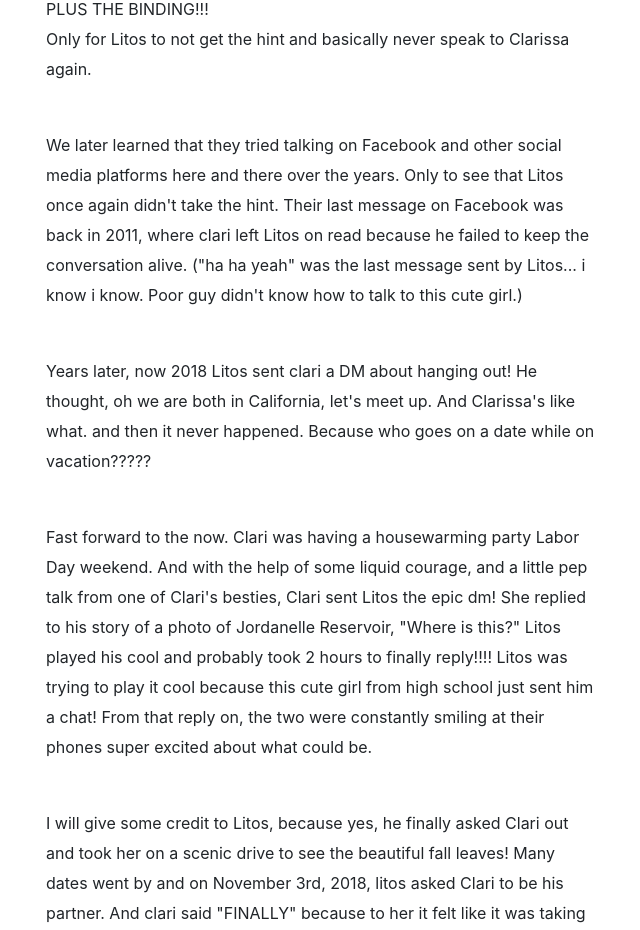
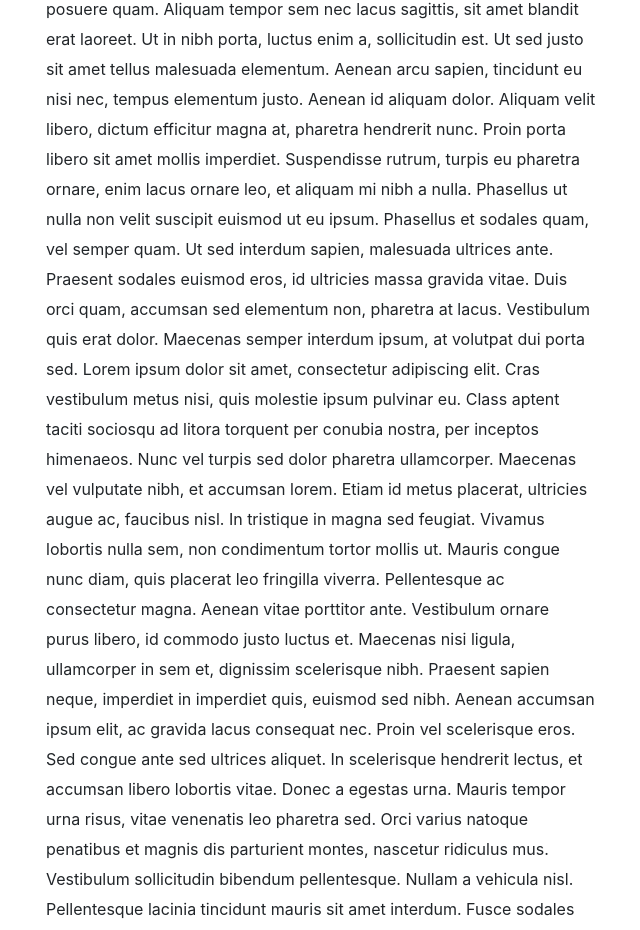
Before and after one commit to josecis0216/wedding-site-moy, a Nuxt app: page /story in a window 1280 px wide. Shown: the part 654-1584 px from the top of the page, without its empty margins (319-959 px from the left). Built offline with nearby package versions, Linux system fonts and the light colour scheme.

Commit message:
working on login page

```diff
--- a/components/nav/BottomFooter.vue
+++ b/components/nav/BottomFooter.vue
@@ -27,7 +27,7 @@
                 <b-row>
                     <b-col>
                         <div style="display:flex;justify-content:center;">
-                            <p>Copyright© DEVCIS 2022</p>
+                            <p>Copyright© DEVCIS {{ currentYear }}</p>
                         </div>
                     </b-col>
                 </b-row>
@@ -35,6 +35,16 @@
         </div>
     </section>
 </template>
+
+<script>
+export default {
+    data() {
+    return {
+      currentYear: new Date().getFullYear()
+    }
+  }
+}
+</script>
 
 <style scoped>
 a {
--- a/components/nav/TopHeader.vue
+++ b/components/nav/TopHeader.vue
@@ -1,7 +1,7 @@
 <template>
   <div>
     <div>
-      <h1 class="over-text fade-in">Clarissa & Carlos</h1>
+      <h1 class="over-text fade-in">Moy & Ashley</h1>
       <p class="home-details">June 24, 2023 <br />SALT LAKE CITY, UT</p>
       <P class="home-details">{{ daysToGo }} DAYS TO GO!</P>
     </div>
--- a/nuxt.config.js
+++ b/nuxt.config.js
@@ -1,7 +1,7 @@
 export default {
   // Global page headers: https://go.nuxtjs.dev/config-head
   head: {
-    title: 'Clarissa & Carlos',
+    title: 'Moy & Ashley',
     htmlAttrs: {
       lang: 'en',
     },
--- a/package.json
+++ b/package.json
@@ -3,7 +3,7 @@
   "version": "1.0.0",
   "private": true,
   "scripts": {
-    "dev": "SET NODE_OPTIONS=--openssl-legacy-provider && nuxt",
+    "dev": "nuxt",
     "build": "nuxt build",
     "start": "nuxt start",
     "generate": "nuxt generate",
--- a/pages/index.vue
+++ b/pages/index.vue
@@ -9,10 +9,10 @@
     <b-container>
       <b-row>
         <b-col>
-          <img v-show="loaded" src="~/static/clarissa_carlits.jpeg" class="icon backgroundImg" @load="onLoaded" />
+          <img v-show="loaded" src="~/static/wedding.jpg" class="icon backgroundImg" @load="onLoaded" />
           <h2 class="home-details">Contribute To Our Honeymoon Fund</h2>
-          <a href="https://account.venmo.com/u/Clarissa-Avila-2">
-            <img src="~/static/clarissa-venmo.jpg" class="venmo-img" alt="clarissa venmo screenshot" />
+          <a href="https://account.venmo.com/">
+            <img src="~/static/venmo.png" class="venmo-img" alt="venmo screenshot sample" />
           </a>
         </b-col>
       </b-row>
@@ -36,7 +36,7 @@ export default {
     return {
       slide: 0,
       sliding: null,
-      src: '/public/images/clarissa_carlits.jpeg',
+      src: '/public/images/wedding.jpg',
       loaded: false,
     }
   },
--- a/pages/story/index.vue
+++ b/pages/story/index.vue
@@ -8,55 +8,37 @@
           <div style="max-width: 550px;margin:auto;line-height:30px;">
             <h1 style="text-align: center">HOLY WAR</h1>
             <p>
-              Clari and Litos met freshman year of high school back in August
-              2009. Clarissa's first thought of Litos was, "wow that is some
-              really spiky hair!!!" and Litos' thought was "oh, she cute (only
-              to never talk to her)" fast forward to June 2010 when clari heard
-              the news about Litos moving schools. Basically, Clarissa professed
-              her love for litos in his yearbook, as she took up A WHOLE PAGE +
-              the binding.<br />
-              PLUS THE BINDING!!!<br />
-              Only for Litos to not get the hint and basically never speak to
-              Clarissa again.
-            </p><br>
-            <p>
-              We later learned that they tried talking on Facebook and other
-              social media platforms here and there over the years. Only to see
-              that Litos once again didn't take the hint. Their last message on
-              Facebook was back in 2011, where clari left Litos on read because
-              he failed to keep the conversation alive. ("ha ha yeah" was the
-              last message sent by Litos... i know i know. Poor guy didn't know
-              how to talk to this cute girl.)
-            </p><br>
-            <p>
-              Years later, now 2018 Litos sent clari a DM about hanging out! He
-              thought, oh we are both in California, let's meet up. And
-              Clarissa's like what. and then it never happened. Because who goes
-              on a date while on vacation?????
-            </p><br>
-            <p>
-              Fast forward to the now. Clari was having a housewarming party
-              Labor Day weekend. And with the help of some liquid courage, and a
-              little pep talk from one of Clari's besties, Clari sent Litos the
-              epic dm! She replied to his story of a photo of Jordanelle
-              Reservoir, "Where is this?" Litos played his cool and probably
-              took 2 hours to finally reply!!!! Litos was trying to play it cool
-              because this cute girl from high school just sent him a chat! From
-              that reply on, the two were constantly smiling at their phones
-              super excited about what could be.
-            </p><br>
-            <p>
-              I will give some credit to Litos, because yes, he finally asked
-              Clari out and took her on a scenic drive to see the beautiful fall
-              leaves! Many dates went by and on November 3rd, 2018, litos asked
-              Clari to be his partner. And clari said "FINALLY" because to her
-              it felt like it was taking him forever to ask her to officially be
-              his girlfriend.
-            </p><br>
-            <p>
-              From then on Clarissa and Carlos went on to make memories that
-              they will now cherish forever, and they couldn't be happier to
-              have everyone in their lives to share them with.
+              Lorem ipsum dolor sit amet, consectetur adipiscing elit. Vestibulum ac arcu in magna gravida sollicitudin at nec purus.
+              Integer eros nisl, accumsan ut sollicitudin et, euismod ultrices erat. Sed ornare leo quis nunc posuere suscipit.
+              Nam semper convallis quam, eu bibendum sapien. Quisque sit amet ex ut urna placerat laoreet. Curabitur in pulvinar neque,
+              viverra faucibus enim. Donec in maximus ex, non posuere quam. Aliquam tempor sem nec lacus sagittis, sit amet blandit erat
+              laoreet. Ut in nibh porta, luctus enim a, sollicitudin est. Ut sed justo sit amet tellus malesuada elementum. Aenean arcu sapien,
+              tincidunt eu nisi nec, tempus elementum justo. Aenean id aliquam dolor. Aliquam velit libero, dictum efficitur magna at, pharetra
+              hendrerit nunc. Proin porta libero sit amet mollis imperdiet. Suspendisse rutrum, turpis eu pharetra ornare, enim lacus ornare leo,
+              et aliquam mi nibh a nulla. Phasellus ut nulla non velit suscipit euismod ut eu ipsum.
+
+              Phasellus et sodales quam, vel semper quam. Ut sed interdum sapien, malesuada ultrices ante. Praesent sodales euismod eros,
+              id ultricies massa gravida vitae. Duis orci quam, accumsan sed elementum non, pharetra at lacus. Vestibulum quis erat dolor.
+              Maecenas semper interdum ipsum, at volutpat dui porta sed. Lorem ipsum dolor sit amet, consectetur adipiscing elit. Cras vestibulum
+              metus nisi, quis molestie ipsum pulvinar eu. Class aptent taciti sociosqu ad litora torquent per conubia nostra, per inceptos himenaeos.
+              Nunc vel turpis sed dolor pharetra ullamcorper. Maecenas vel vulputate nibh, et accumsan lorem.
+
+              Etiam id metus placerat, ultricies augue ac, faucibus nisl. In tristique in magna sed feugiat. Vivamus lobortis nulla sem,
+              non condimentum tortor mollis ut. Mauris congue nunc diam, quis placerat leo fringilla viverra. Pellentesque ac consectetur magna.
+              Aenean vitae porttitor ante. Vestibulum ornare purus libero, id commodo justo luctus et. Maecenas nisi ligula, ullamcorper in sem et,
+              dignissim scelerisque nibh. Praesent sapien neque, imperdiet in imperdiet quis, euismod sed nibh. Aenean accumsan ipsum elit, ac
+              gravida lacus consequat nec. Proin vel scelerisque eros.
+
+              Sed congue ante sed ultrices aliquet. In scelerisque hendrerit lectus, et accumsan libero lobortis vitae. Donec a egestas urna.
+              Mauris tempor urna risus, vitae venenatis leo pharetra sed. Orci varius natoque penatibus et magnis dis parturient montes,
+              nascetur ridiculus mus. Vestibulum sollicitudin bibendum pellentesque. Nullam a vehicula nisl. Pellentesque lacinia tincidunt
+              mauris sit amet interdum. Fusce sodales sollicitudin eros, in hendrerit erat tincidunt id. Sed scelerisque justo ut nisi laoreet,
+              lacinia ultricies nisl porta. Mauris non sem quam. Phasellus ut pharetra tortor, nec dignissim tellus.
+
+              Nullam auctor, metus ut aliquet rhoncus, urna ipsum maximus ligula, sit amet placerat risus lacus a ante. Morbi nulla orci,
+              blandit non iaculis volutpat, posuere in tortor. Praesent at orci sodales, dapibus arcu posuere, accumsan velit. Etiam ut iaculis
+              dolor. Sed quis magna a tellus congue aliquet in sed orci. Ut dapibus leo eu justo tristique venenatis. Donec fringilla justo id
+              lacus dictum dapibus. Sed sed urna mattis, convallis leo nec, tempor quam.
             </p><br>
           </div>
         </b-col>
--- a/store/index.js
+++ b/store/index.js
@@ -51,7 +51,7 @@ export default {
                 guests: payload.guests
                 //   message: payload.message,
             };
-            const response = await fetch(`https://moy-ashley-default-rtdb.firebaseio.com/requests.json`, {
+            const response = await fetch(`https://moy-ashley-default-rtdb.firebaseio.com/guest-list.json`, {
                 method: 'POST',
                 body: JSON.stringify(requestData)
             })
@@ -98,6 +98,7 @@ export default {
 
             if (!responseData.ok) {
                 const error = new Error(responseData.message || 'Failed to fetch data.');
+                throw error;
             }
 
             const guestList = [];
```
Also changed, not shown: components/Login/LoginPage.vue (+27 -3 lines), pages/guest-list/index.vue (+16 -10 lines), pages/rsvp/index.vue (+5 -110 lines), static/venmo.png (added), static/wedding.jpg (added).
